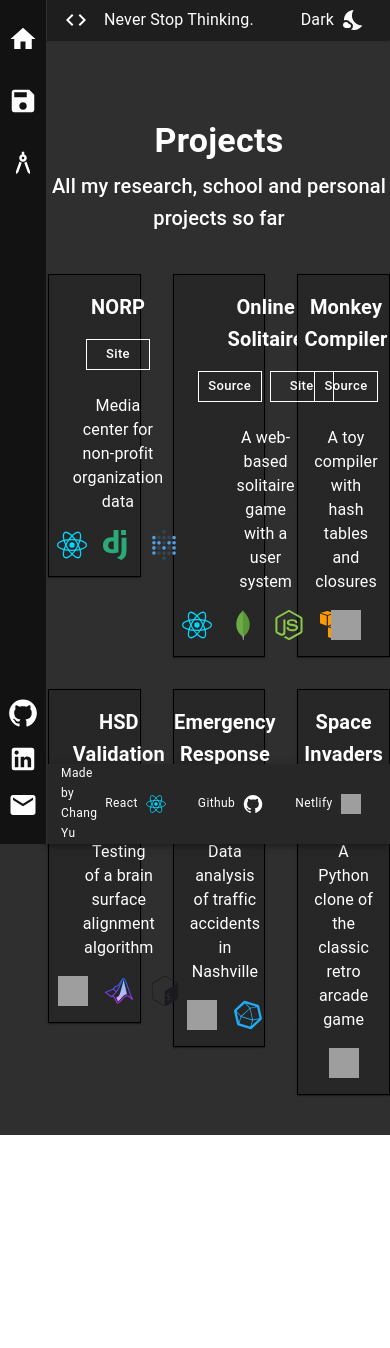
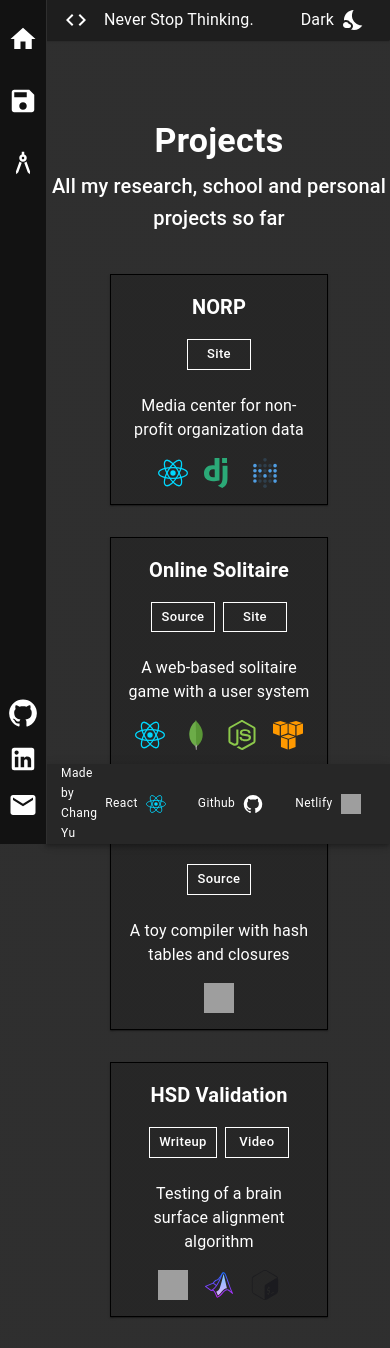
Before and after one commit to ChangMarkusYu/portfolio, a React (Create React App) app: page /projects in a window 390 px wide. Shown: the top 1348 px of the page. Before the commit the page ends 1135 px from the top, so only its background shows below. Built offline with nearby package versions, Linux system fonts and the light colour scheme; grey boxes are pictures that could not be loaded.

Commit message:
responsive grid

```diff
--- a/src/components/Projects.js
+++ b/src/components/Projects.js
@@ -55,8 +55,9 @@
             </Typography>
         <Grid
             container
-            spacing={4}>
-            <Grid item xs={4}>
+            spacing={4}
+            justifyContent="center">
+            <Grid item xs={8} md={4}>
                 <Item square>
                 <Grid
                         container
@@ -101,7 +102,7 @@
                     </Grid>
                 </Item>
             </Grid>
-            <Grid item xs={4}>
+            <Grid item xs={8} md={4}>
                 <Item square>
                     <Grid
                         container
@@ -159,7 +160,7 @@
                     </Grid>
                 </Item>
             </Grid>
-            <Grid item xs={4}>
+            <Grid item xs={8} md={4}>
                 <Item square>
                 <Grid
                         container
@@ -192,7 +193,7 @@
                     </Grid>
                 </Item>
             </Grid>
-            <Grid item xs={4}>
+            <Grid item xs={8} md={4}>
                 <Item square>
                 <Grid
                         container
@@ -243,7 +244,7 @@
                     </Grid>
                 </Item>
             </Grid>
-            <Grid item xs={4}>
+            <Grid item xs={8} md={4}>
                 <Item square>
                 <Grid
                         container
@@ -282,7 +283,7 @@
                     </Grid>
                 </Item>
             </Grid>
-            <Grid item xs={4}>
+            <Grid item xs={8} md={4}>
                 <Item square>
                 <Grid
                         container
```
